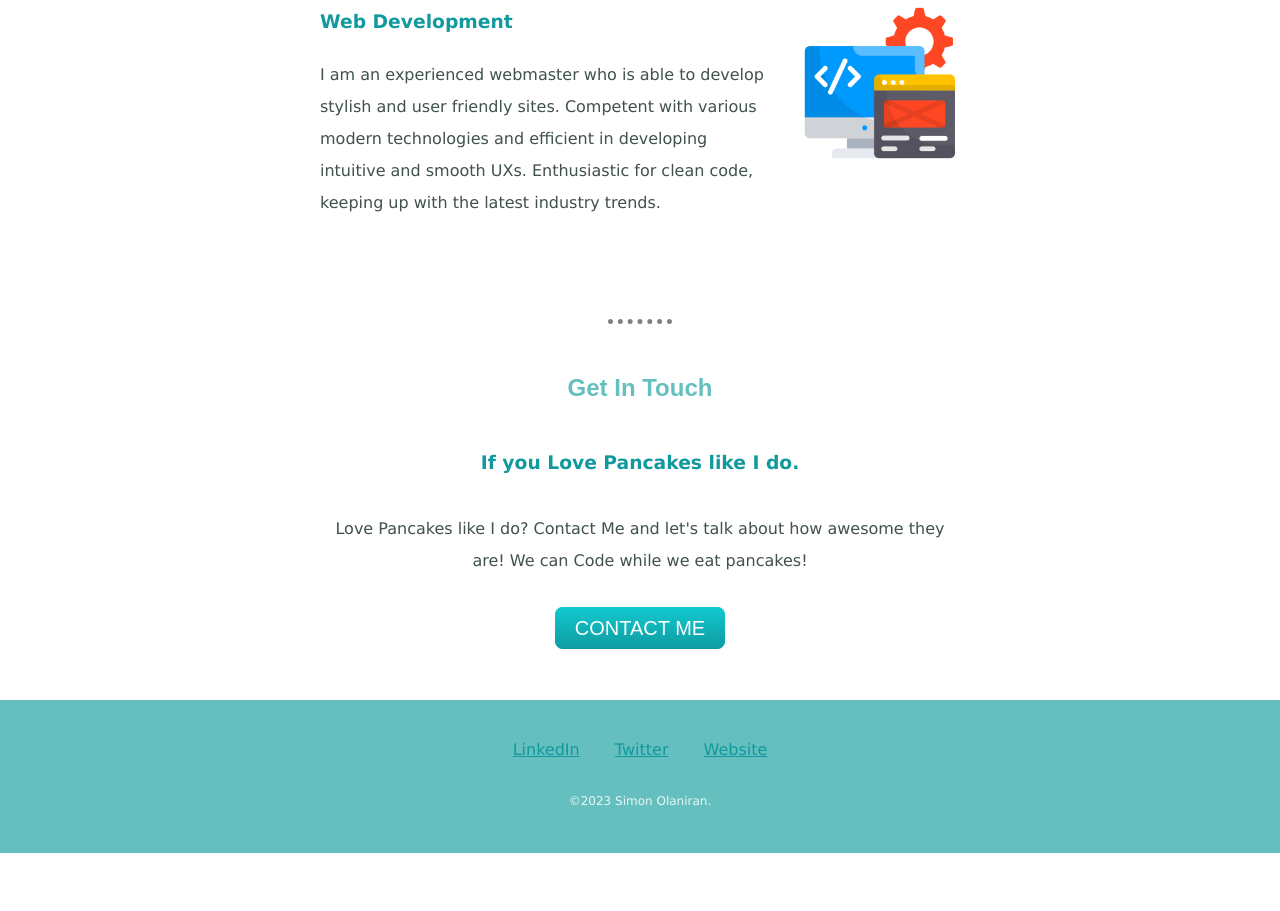
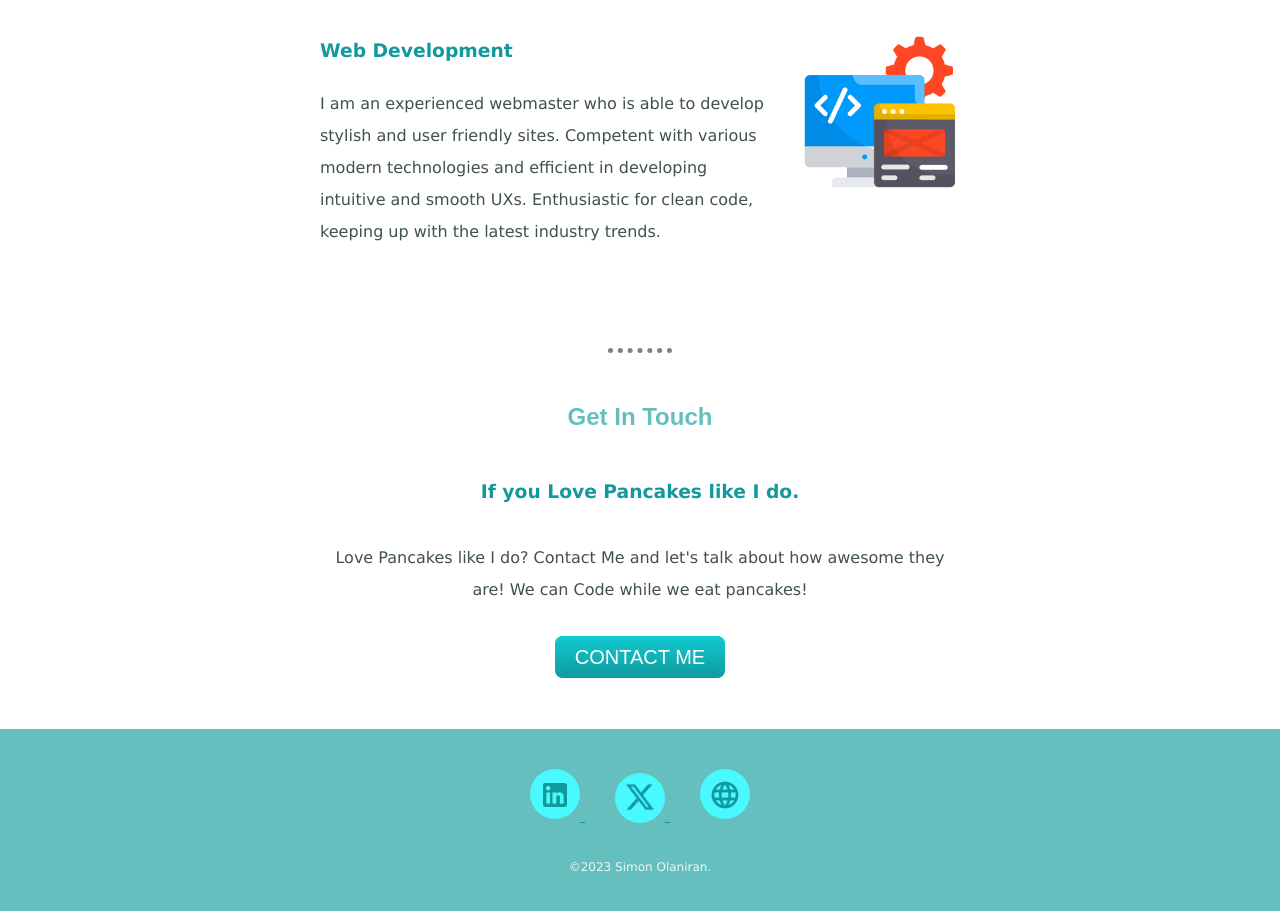
Before and after one commit to pamilerinsimon03/My-Personal-Site, a plain HTML site: page index.html in a window 1280 px wide. Shown: the part 1953-2864 px from the top of the page. Before the commit the page ends 2806 px from the top, so only its background shows below. Drawn offline with Linux system fonts and the light colour scheme.

Commit message:
Updated The Files

```diff
--- a/css/styles.css
+++ b/css/styles.css
@@ -65,10 +65,6 @@ hr {
     position: relative;
     bottom: 60px;
     font-weight: normal;
-}
-a:hover {
-    text-decoration: underline;
-    color: #eaf6f6
 }
 .ux {
     margin-top: 20px;
@@ -149,6 +145,23 @@ a:hover {
 .footer-link {
     margin: auto 15px;
 }
+.social-icons {
+    width: 50px;
+    height: 50px;
+    display: inline-block;
+    background-color: #49f9ff;
+    border-radius: 100%;
+}
+.social-icons img {
+    padding: 10px 0;
+}
+#x {
+    width: 28px;
+    height: 28px;
+}
+.social-icons:hover {
+    background-color: #eaf6f6;
+}
 .bottom-container p {
     color: #EAF6F6;
     font-size: 12px;
--- a/index.html
+++ b/index.html
@@ -6,6 +6,9 @@
     <title>Olaniran Simon</title>
     <link rel="stylesheet" href="css/styles.css">
     <link rel="icon" href="favicon.ico">
+    <link rel="preconnect" href="https://fonts.googleapis.com">
+    <link rel="preconnect" href="https://fonts.gstatic.com" crossorigin>
+    <link href="https://fonts.googleapis.com/css2?family=Sacramento&display=swap" rel="stylesheet">
 </head>
 <body>
     <div class="top-container">
@@ -47,13 +50,25 @@
             <h2>Get In Touch</h2>
             <h3>If you Love Pancakes like I do.</h3>
             <p>Love Pancakes like I do? Contact Me and let's talk about how awesome they are! We can Code while we eat pancakes!</p>
-            <a class="btn" href="mailto:simadesigns03@email.com">CONTACT ME</a>
+            <a class="btn" href="mailto:simatechx@gmail.com">CONTACT ME</a>
         </div>
     </div>
     <div class="bottom-container">
-        <a class="footer-link" href="https://www.linkedin.com/">LinkedIn</a>
-        <a class="footer-link" href="https://twitter.com/">Twitter</a>
-        <a class="footer-link" href="https://www.appbrewery.co/">Website</a>
+        <a class="footer-link" href="https://www.linkedin.com/in/simon-pamilerin-88a798254?utm_source=share&utm_campaign=share_via&utm_content=profile&utm_medium=android_app">
+            <div class="social-icons">
+                <img src="images\mdi_linkedin.png" alt="linkedin">
+            </div>
+        </a>
+        <a class="footer-link" href="https://x.com/SimonPamilerin?t=fQc0WBCmzv-HPexVUYaIVA&s=09">
+            <div class="social-icons">
+                <img id="x" src="images\simple-icons_x.png" alt="X">
+            </div>
+        </a>
+        <a class="footer-link" href="https://pamilerinsimon03.github.io/My-Personal-Site/">
+            <div class="social-icons">
+                <img id="web" src="images\mdi_web.png" alt="Personal-Site">
+            </div>
+        </a>
         <p>©2023 Simon Olaniran.</p>
     </div>
 </body>
```
Also changed, not shown: images/mdi_linkedin.png (added), images/mdi_web.png (added), images/simple-icons_x.png (added).
